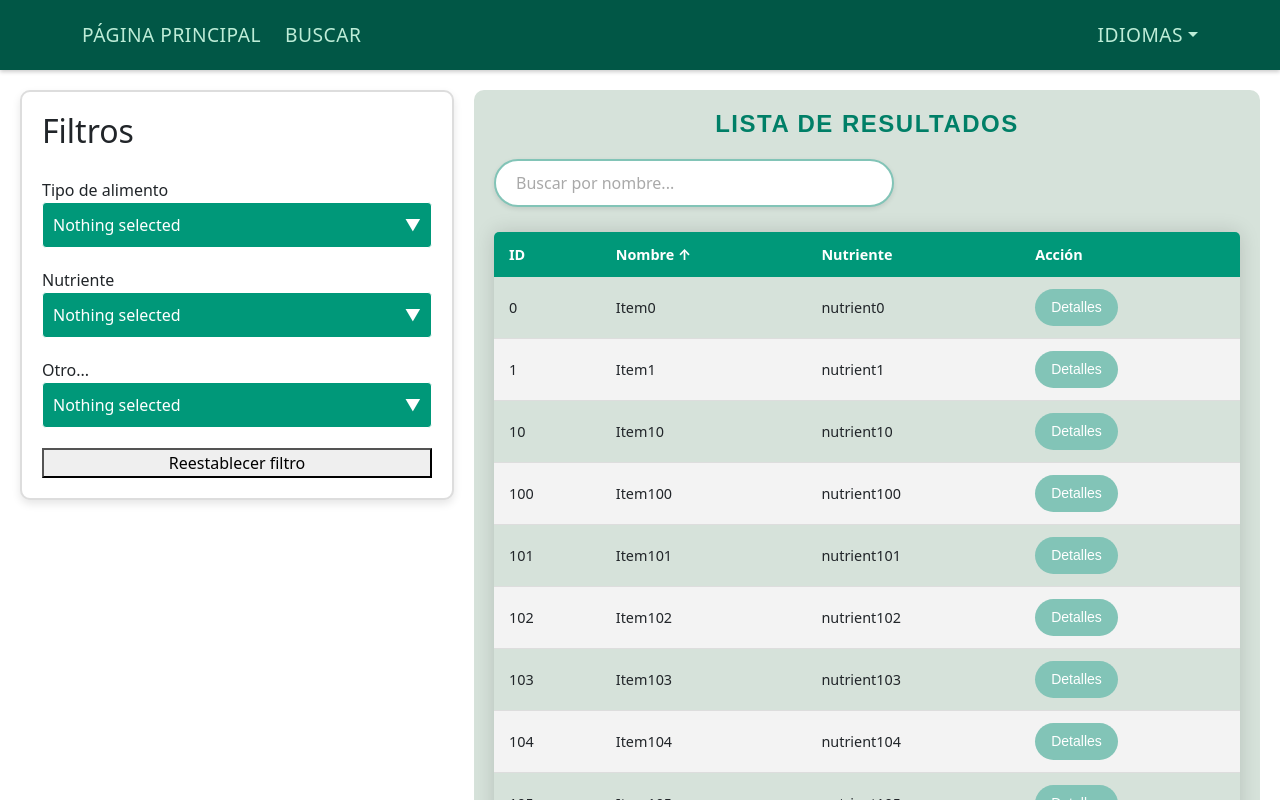
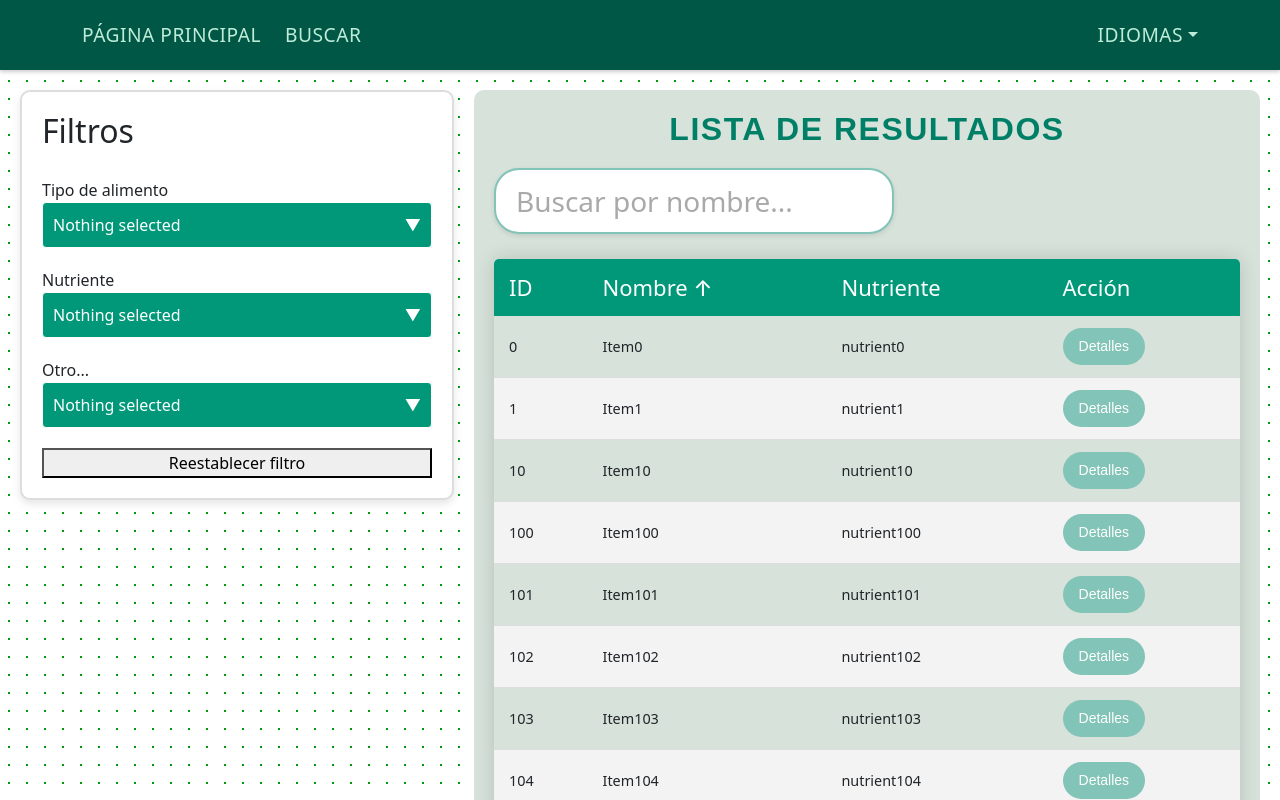
Before and after one commit to Pixoll/food-comp-db-frontend, a React (Create React App) app: page /search in a window 1280 px wide. Shown: the top 800 px of the page. Built offline with nearby package versions, Linux system fonts and the light colour scheme.

Commit message:
Add styles and refactoring

```diff
--- a/src/assets/css/_foodResultsTable.css
+++ b/src/assets/css/_foodResultsTable.css
@@ -1,6 +1,6 @@
 /* Estilo del título */
 .search-for-name-and-tittle h2 {
-    font-size: 24px;
+    font-size: 32px;
     color: #007f67;
     text-align: center;
     margin-bottom: 20px;
@@ -20,7 +20,7 @@
     box-shadow: 0 2px 5px rgba(0, 0, 0, 0.1);
     outline: none;
     transition: border-color 0.3s, box-shadow 0.3s;
-    font-size: 16px;
+    font-size: 28px;
   }
 
   .search-for-name-and-tittle input::placeholder {
@@ -51,6 +51,7 @@
 
 .content-table-foods th,
 .content-table-foods td {
+    font-weight: 500;
     padding: 12px 15px;
     text-align: left;
 }
--- a/src/assets/css/_searchPage.css
+++ b/src/assets/css/_searchPage.css
@@ -11,3 +11,9 @@
     background-color: rgb(214, 226, 218);
     border-radius: 10px;
   }
+  .search-background {
+    background-color: #ffffff;
+    opacity: 1;
+    background-image: radial-gradient(#009d0b 0.9px, #ffffff 0.9px);
+    background-size: 18px 18px;
+  }
--- a/src/core/components/search/FoodResultsTable.tsx
+++ b/src/core/components/search/FoodResultsTable.tsx
@@ -55,11 +55,11 @@ const FoodResultsTable: React.FC<FoodResultsListProps> = ({ url, sortOrder, hand
       <table className="content-table-foods">
         <thead>
           <tr>
-            <th>ID</th>
-            <th onClick={handleSort} style={{ cursor: "pointer" }}>Nombre {sortOrder === "asc" ? "↑" : "↓"}
+            <th style={{fontSize:22 }}>ID</th>
+            <th onClick={handleSort} style={{ cursor: "pointer", fontSize: 22 }}>Nombre {sortOrder === "asc" ? "↑" : "↓"}
             </th>
-            <th>Nutriente</th>
-            <th>Acción</th>
+            <th style={{fontSize:22 }}>Nutriente</th>
+            <th style={{fontSize:22 }}>Acción</th>
           </tr>
         </thead>
         <tbody>
--- a/src/pages/search/SearchPage.tsx
+++ b/src/pages/search/SearchPage.tsx
@@ -1,6 +1,7 @@
 import { useState } from "react";
 import AppNavbar from "../../core/components/Navbar";
 import FoodFilter from "../../core/components/search/FoodFilter";
+import Footer from "../../core/components/Footer";
 import "../../assets/css/_searchPage.css"
 
   const SearchPage = () => {
@@ -9,6 +10,7 @@ import "../../assets/css/_searchPage.css"
       <div className="search-background">
         <AppNavbar />
         <FoodFilter />
+        <Footer/>
       </div>
     );
   };
```
